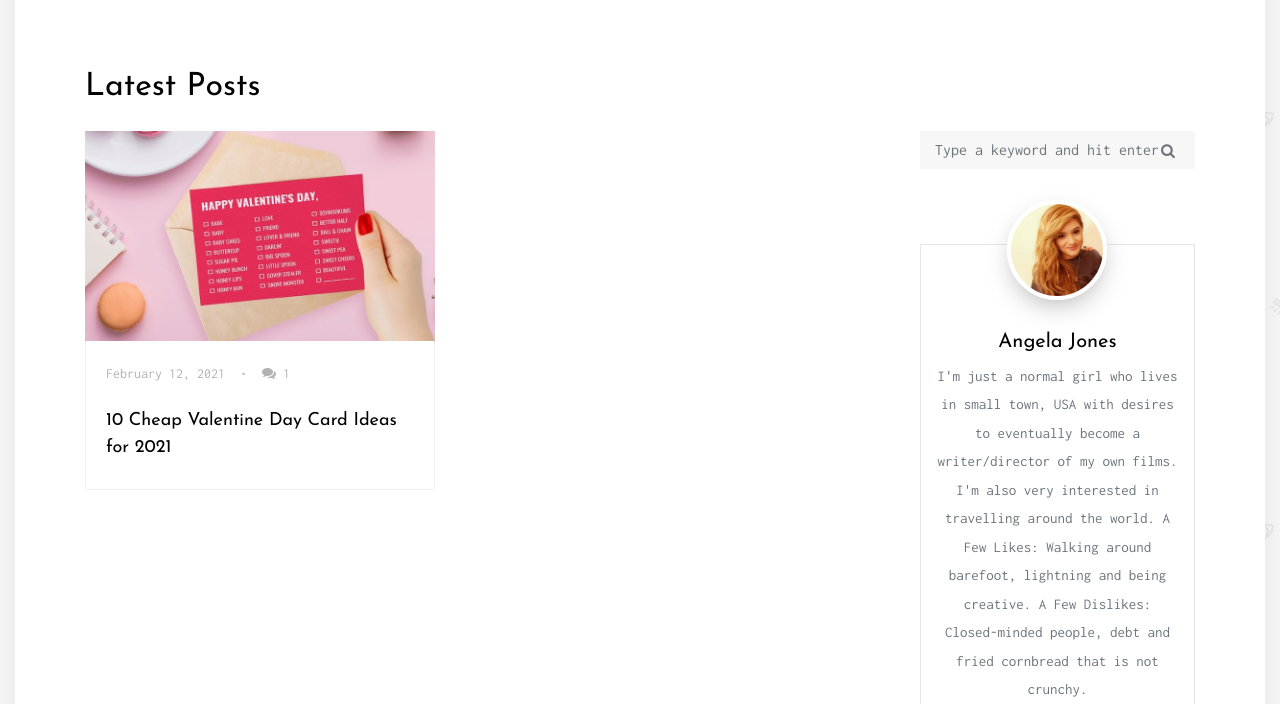
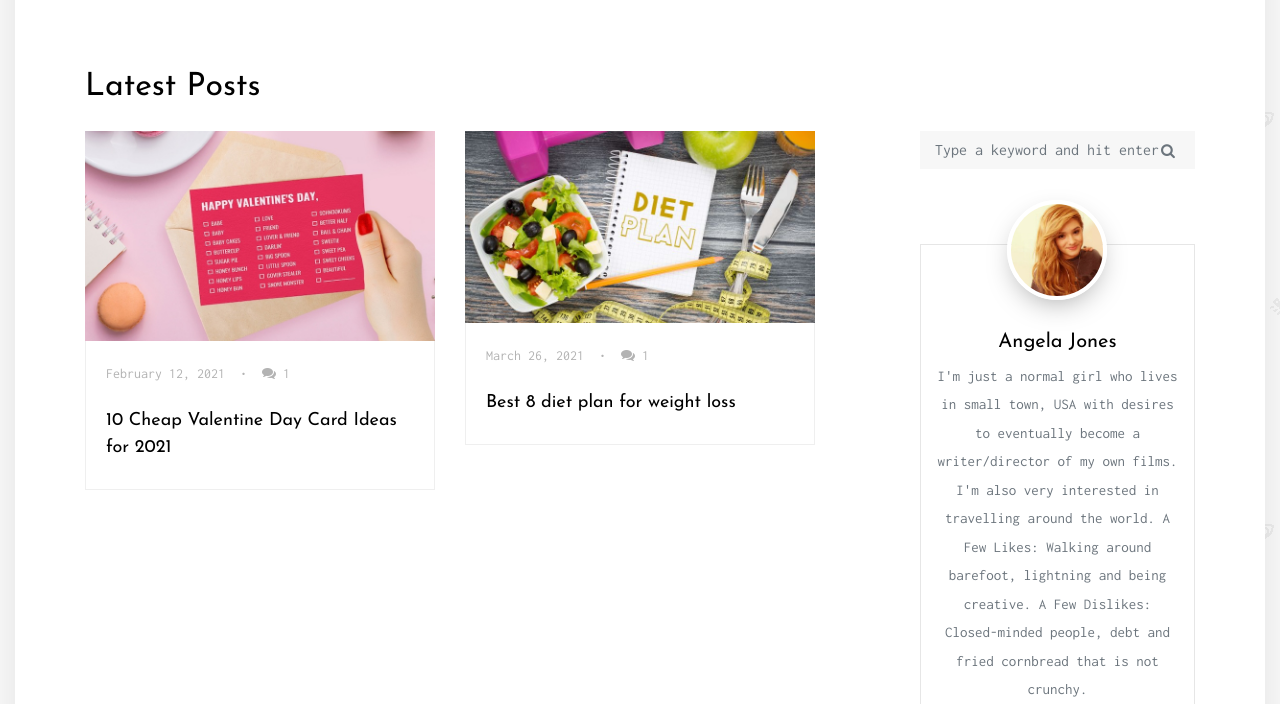
Before and after one commit to Revounts/Coupons, a plain HTML site: page index.html in a window 1280 px wide. Shown: the part 780-1484 px from the top of the page. Drawn offline with Linux system fonts and the light colour scheme.

Commit message:
Update index.html

```diff
--- a/index.html
+++ b/index.html
@@ -110,6 +110,18 @@
                         <span class="ml-2"><span class="fa fa-comments"></span> 1</span>
                       </div>
                       <h2>10 Cheap Valentine Day Card Ideas for 2021</h2>
+                    </div>
+                  </a>
+                </div>
+                <div class="col-md-6">
+                  <a href="best-8-diet-plan-for-weight-loss.html" class="blog-entry element-animate" data-animate-effect="fadeIn">
+                    <img src="images/best-8-diet-plan-for-weight-loss.jpg" alt="Best 8 diet plan for weight loss">
+                    <div class="blog-content-body">
+                      <div class="post-meta">
+                        <span class="mr-2">March 26, 2021 </span> &bullet;
+                        <span class="ml-2"><span class="fa fa-comments"></span> 1</span>
+                      </div>
+                      <h2>Best 8 diet plan for weight loss</h2>
                     </div>
                   </a>
                 </div>
```
